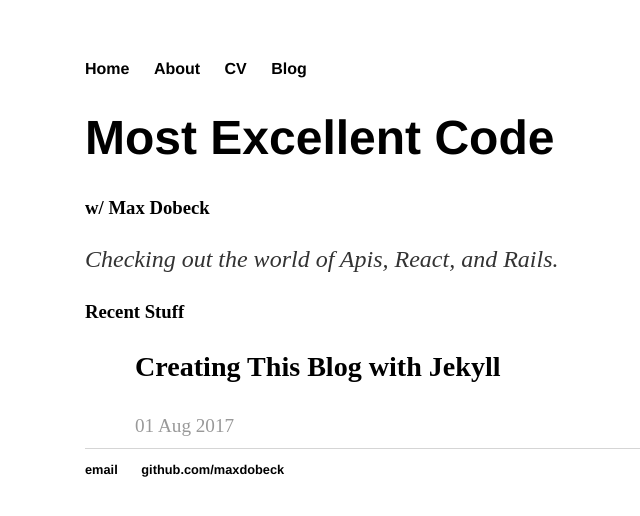
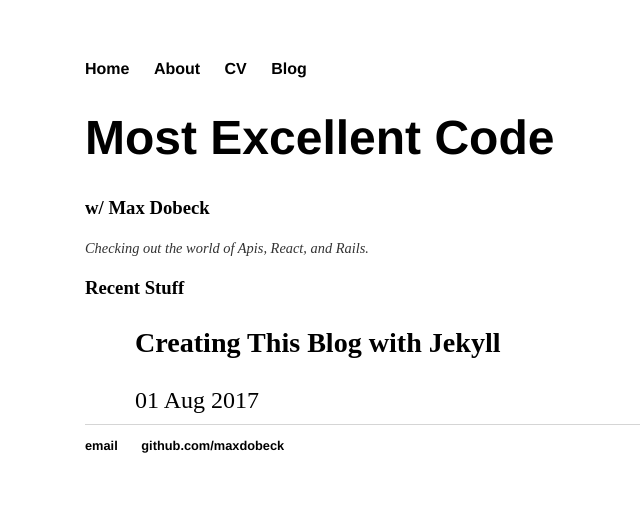
Before and after one commit to maxdobeck/maxdobeck.github.io, a Jekyll site: the page built from index.html, in a window 1280 px wide. Shown: the top 516 px of the page, without its empty margins (107-747 px from the left). Built offline with Jekyll 4.4.1, drawn with Linux system fonts in a browser that asks for light colours.

Commit message:
adding more granulatiry.

```diff
--- a/css/main.css
+++ b/css/main.css
@@ -14,6 +14,7 @@
 }
 .subtitle {
     font-style: italic;
+    font-size: .9em;
 }
 a {
     color: black;
@@ -50,7 +51,7 @@
   color: black;
   margin: none;
 }
-.postDate {
+.postDate span.postDate{
     color: #999;
     font-size: 80%;
 }
```
